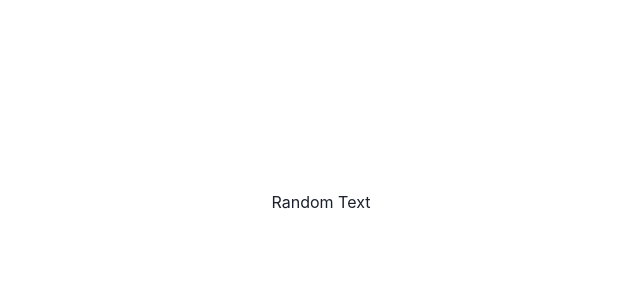
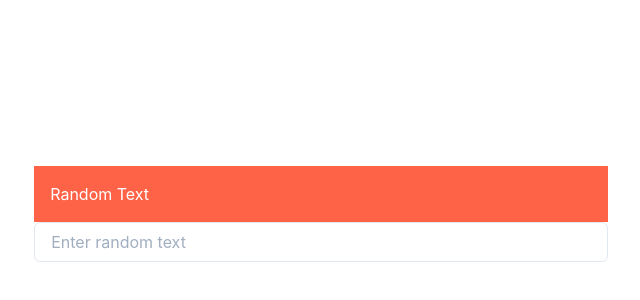
Before and after one commit to ordinaryfolk/fullstack-coding-test, a Next.js app: page / in a window 1280 px wide. Shown: the part 186-486 px from the top of the page, without its empty margins (319-959 px from the left). Built offline with nearby package versions, Linux system fonts and the light colour scheme.

Commit message:
Complete Test 1

```diff
--- a/components/DynamicText.tsx
+++ b/components/DynamicText.tsx
@@ -1,13 +1,17 @@
-import React, { useState } from "react";
+import React, { useState, forwardRef, useImperativeHandle } from "react";
 
-const DynamicText = () => {
+const DynamicText = forwardRef((props, ref) => {
   const [value, setValue] = useState("Random Text");
 
   const changeValue = (newValue) => {
     setValue(newValue);
   };
 
+  useImperativeHandle(ref, () => ({
+    changeValue,
+  }));
+
   return <h1>{value}</h1>;
-};
+});
 
 export default DynamicText;
--- a/pages/index.tsx
+++ b/pages/index.tsx
@@ -1,10 +1,14 @@
+import React, { useRef } from "react";
 import Head from "next/head";
-import styles from "../styles/Home.module.css";
-import DynamicText from "../components/DynamicText";
+import { Input, Box, Container } from "@chakra-ui/react";
+import styles from "styles/Home.module.css";
+import DynamicText from "components/DynamicText";
 
 const Home = () => {
+  const textFieldRef = useRef(null);
+
   const onChange = (e: React.ChangeEvent<HTMLInputElement>) => {
-    console.log(e.target.value);
+    textFieldRef.current.changeValue(e.target.value);
   };
 
   return (
@@ -13,11 +17,14 @@ const Home = () => {
         <title>Coding Test</title>
         <link rel="icon" href="/favicon.ico" />
       </Head>
-
-      <main className={styles.main}>
-        <DynamicText />
-        <input onChange={onChange} />
-      </main>
+      <Container>
+        <main className={styles.main}>
+          <Box bg="tomato" w="100%" p={4} color="white">
+            <DynamicText ref={textFieldRef} />
+          </Box>
+          <Input onChange={onChange} placeholder="Enter random text" />
+        </main>
+      </Container>
     </div>
   );
 };
--- a/styles/Home.module.css
+++ b/styles/Home.module.css
@@ -67,8 +67,8 @@
   border-radius: 5px;
   padding: 0.75rem;
   font-size: 1.1rem;
-  font-family: Menlo, Monaco, Lucida Console, Liberation Mono, DejaVu Sans Mono,
-    Bitstream Vera Sans Mono, Courier New, monospace;
+  font-family: Menlo, Monaco, Lucida Console, Liberation Mono, DejaVu Sans Mono, Bitstream Vera Sans Mono, Courier New,
+    monospace;
 }
 
 .grid {
--- a/tsconfig.json
+++ b/tsconfig.json
@@ -1,5 +1,6 @@
 {
   "compilerOptions": {
+    "baseUrl": ".",
     "target": "es5",
     "lib": ["dom", "dom.iterable", "esnext"],
     "allowJs": true,
```
